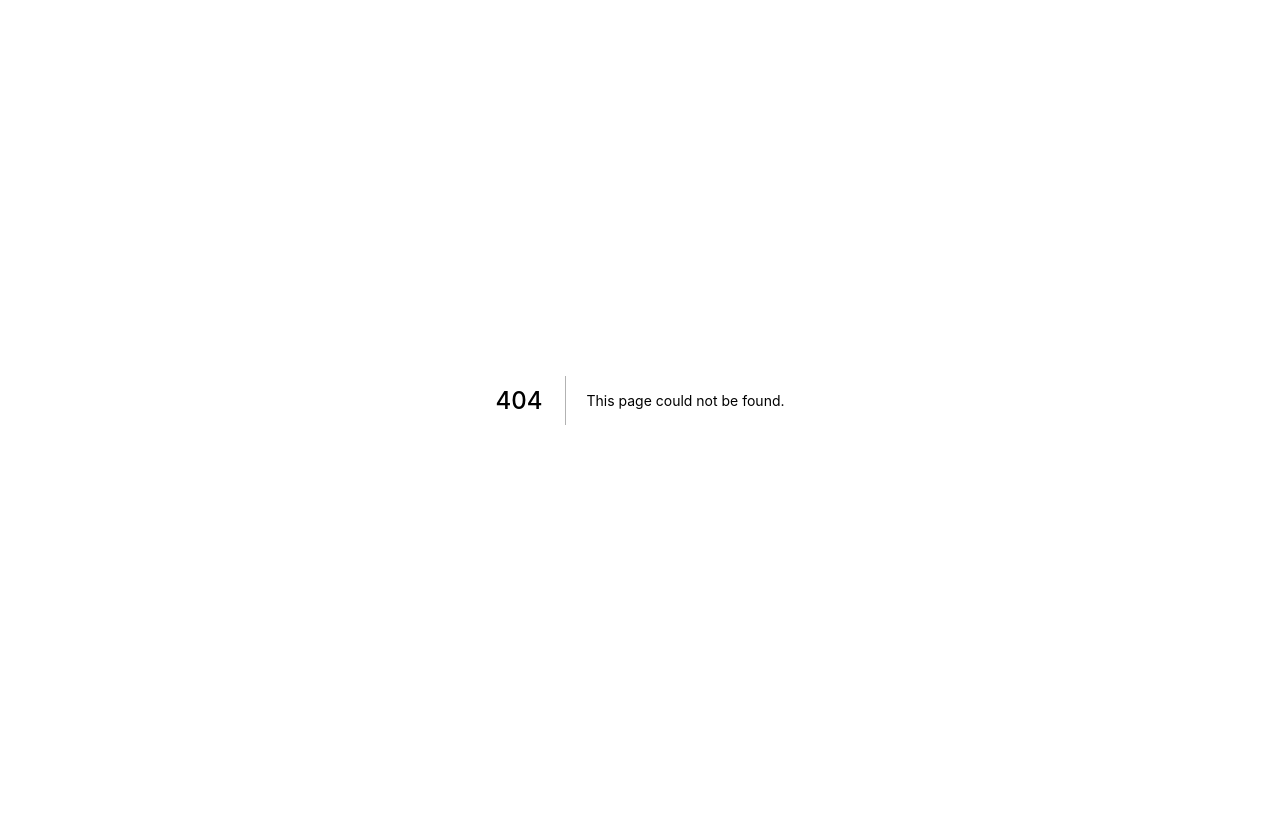
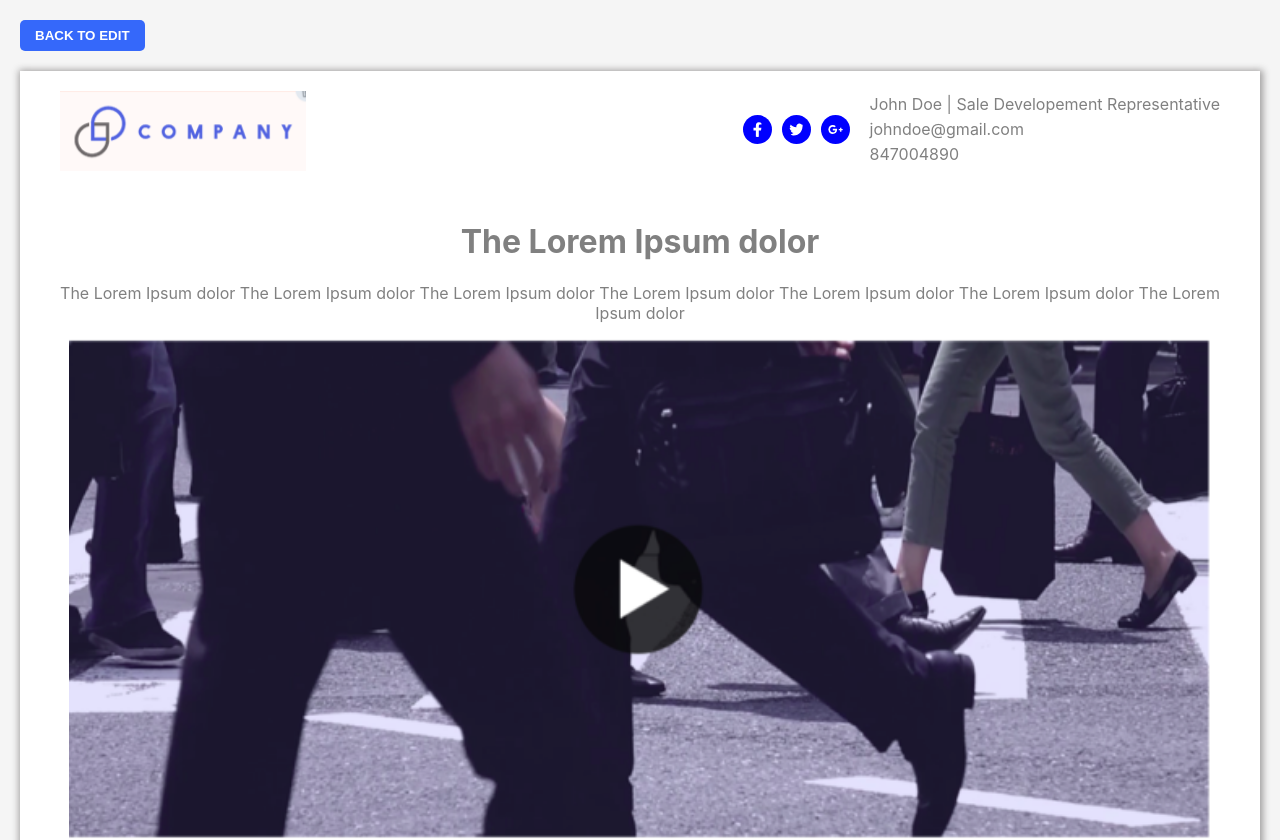
Before and after one commit to 1995muzaker/page-builder-react.js, a Next.js app: page /preview in a window 1280 px wide. Before the commit this address had no page. Shown: the top 840 px of the page. Before the commit the page ends 800 px from the top, so only its background shows below. Built offline with nearby package versions, Linux system fonts and the light colour scheme.

Commit message:
routing with prview fixed and preview state save in the context store

```diff
--- /dev/null
+++ b/pages/preview.js
@@ -0,0 +1,67 @@
+import Head from "next/head";
+import React from "react";
+import GlobalStyles from "../src/styles/GlobalStyles";
+import PreviewPage from "../src/components/preview";
+import { StoreProvider, StoreConsumer } from "../src/store";
+import { MainDiv, EditButton } from "../src/styles/Header";
+import Link from "next/link";
+
+export default function Preview() {
+  return (
+    <React.Fragment>
+      <Head>
+        <title>Create Next App</title>
+        <link rel="icon" href="/favicon.ico" />
+      </Head>
+      <EditButton>
+        <Link href="/">
+          <button>Back to Edit</button>
+        </Link>
+      </EditButton>
+      <StoreProvider>
+        <StoreConsumer>
+          {({
+            height,
+            description,
+            email,
+            tel,
+            title,
+            sectionHeight,
+            testHeight,
+            sectionTitle,
+            sectionDescription,
+            buttonTxt,
+            buttonTxtOne,
+            buttonTxtTwo,
+            croppedImage,
+            croppedLogo,
+            items,
+            testimonialTitle,
+          }) => (
+            <MainDiv>
+              <PreviewPage
+                height={height}
+                testHeight={testHeight}
+                sectionHeight={sectionHeight}
+                description={description}
+                croppedImage={croppedImage}
+                croppedLogo={croppedLogo}
+                email={email}
+                tel={tel}
+                title={title}
+                sectionTitle={sectionTitle}
+                sectionDescription={sectionDescription}
+                buttonTxt={buttonTxt}
+                buttonTxtOne={buttonTxtOne}
+                buttonTxtTwo={buttonTxtTwo}
+                items={items}
+                testimonialTitle={testimonialTitle}
+              />
+            </MainDiv>
+          )}
+        </StoreConsumer>
+      </StoreProvider>
+      <GlobalStyles />
+    </React.Fragment>
+  );
+}
--- a/src/components/preview/index.js
+++ b/src/components/preview/index.js
@@ -1,11 +1,10 @@
 import React from "react";
 import { FaFacebookF, FaTwitter, FaGooglePlusG } from "react-icons/fa";
 import { HeaderDiv, HeaderList, InnerEdit } from "../../styles/Header";
-import TextEdit from "../header/TextEdit";
 import { SectionDiv, CallToAction } from "../../styles/Section";
 import { TestimonialDiv, InnerDiv, ImgDiv } from "../../styles/Testimonial";
 
-const Preview = ({
+const PreviewPage = ({
   height,
   testHeight,
   sectionHeight,
@@ -92,4 +91,4 @@ const Preview = ({
   );
 };
 
-export default Preview;
+export default PreviewPage;
--- a/src/components/save/index.js
+++ b/src/components/save/index.js
@@ -1,9 +1,11 @@
 import React from "react";
+import Link from "next/link";
 import { SaveDiv } from "../../styles/Save";
 
 const Save = ({ storeData }) => {
   return (
     <SaveDiv>
+      <Link href="/preview">
         <button
           onClick={() => {
             storeData();
@@ -11,6 +13,7 @@ const Save = ({ storeData }) => {
         >
           Save and preview
         </button>
+      </Link>
     </SaveDiv>
   );
 };
--- a/src/styles/GlobalStyles.js
+++ b/src/styles/GlobalStyles.js
@@ -17,11 +17,15 @@ const GlobalStyles = createGlobalStyle`
           padding: 20px 20px;
           background: #f5f5f5;
         }
+        & #container{
+          display: none !important;
+        }
         & input{
           padding: 5px 10px;
           border-radius: 5px;
           border: 1px solid blue;
         }
+
   `;
 
 export default GlobalStyles;
--- a/src/styles/Header.js
+++ b/src/styles/Header.js
@@ -4,6 +4,22 @@ export const MainDiv = styled.div`
   background: #fff;
   padding: 20px 40px;
   box-shadow: 1px 1px 7px 2px #9f9d9d;
+`;
+
+export const EditButton = styled.div`
+  & button {
+    background: #3568fa;
+    color: #fff;
+    border: 0;
+    padding: 8px 15px;
+    border-radius: 5px;
+    border: 5px;
+    cursor: pointer;
+    text-transform: uppercase;
+    font-weight: bold;
+    font-family: sans-serif;
+    margin-bottom: 20px;
+  }
 `;
 export const EditDiv = styled.div`
   margin: 0;
--- a/src/styles/Save.js
+++ b/src/styles/Save.js
@@ -19,4 +19,8 @@ export const SaveDiv = styled.div`
     font-family: sans-serif;
     margin-top: 20px;
   }
+  & a {
+    color: #fff;
+    text-decoration: none;
+  }
 `;
```
Also changed, not shown: src/components/index.js (+0 -19 lines). Lines whose indentation alone changed are shown as unchanged.
